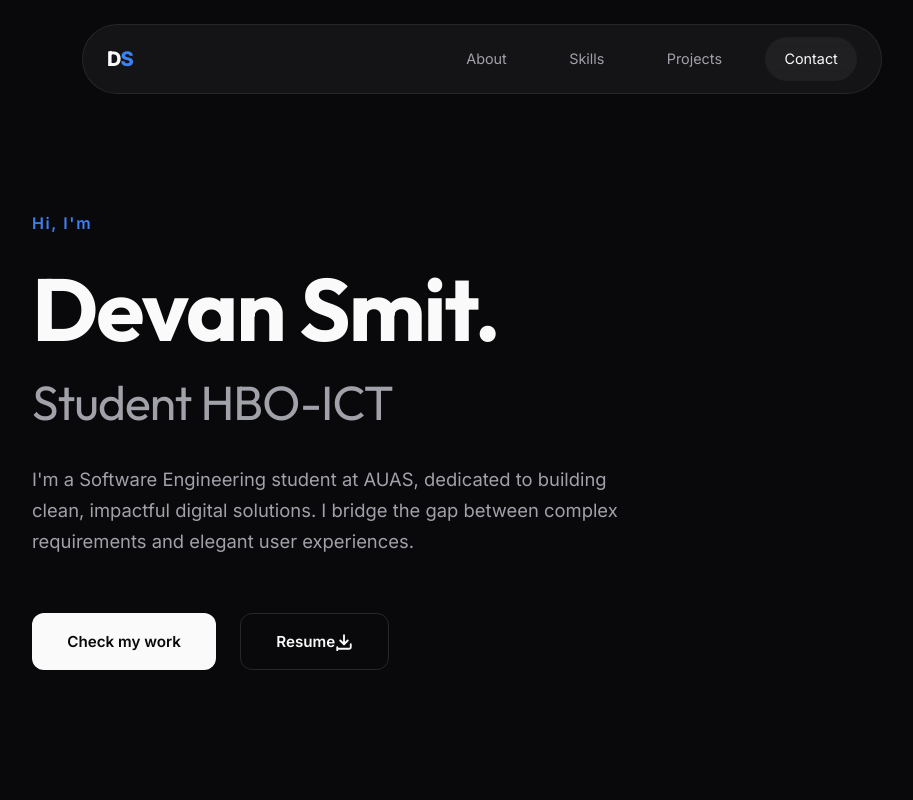
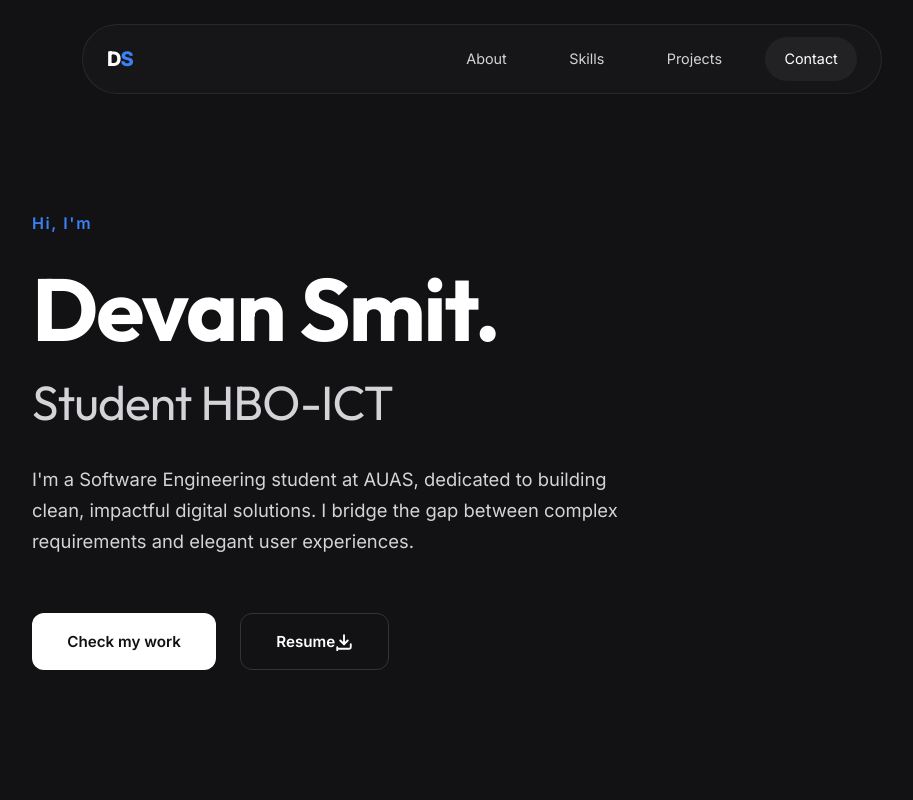
Before and after one commit to Light-not-found/Light-not-found.github.io, a Vue app: page / in a window 1280 px wide. Shown: the top 800 px of the page, without its empty margins (158-1071 px from the left). Built offline with nearby package versions, Linux system fonts and the light colour scheme.

Commit message:
feat: add global CSS variables and ImageModal component for improved styling and interactivity

```diff
--- a/src/assets/main.css
+++ b/src/assets/main.css
@@ -2,21 +2,21 @@
    CSS CUSTOM PROPERTIES (VARIABLES)
    ========================================= */
 :root {
-    /* Color Palette - Premium Zinc Dark Theme */
-    --bg-color: #09090b;
-    /* Zinc 950 */
-    --bg-color-alt: #121217;
-    /* Custom deep zinc */
-    --card-bg: #18181b;
-    /* Zinc 900 */
-    --border-color: #27272a;
-    /* Zinc 800 */
-    --text-primary: #fafafa;
-    /* Zinc 50 */
-    --text-secondary: #a1a1aa;
+    /* Color Palette - Premium Soft Dark Theme */
+    --bg-color: #121214;
+    /* Deep Zinc/Slate mix */
+    --bg-color-alt: #1a1a1e;
+    /* Slightly lighter for sections */
+    --card-bg: #222226;
+    /* Surface color */
+    --border-color: #333338;
+    /* Subtle borders */
+    --text-primary: #ffffff;
+    /* White 100% */
+    --text-secondary: #d4d4d8;
+    /* Zinc 300 - much brighter than before */
+    --text-muted: #a1a1aa;
     /* Zinc 400 */
-    --text-muted: #71717a;
-    /* Zinc 500 */
 
     /* Modern Accents */
     --accent-primary: #3b82f6;
--- a/src/components/ImageModal.vue
+++ b/src/components/ImageModal.vue
@@ -62,8 +62,8 @@ onUnmounted(() => window.removeEventListener('keydown', handleKeydown))
 .image-modal-overlay {
   position: fixed;
   inset: 0;
-  background: rgba(9, 9, 11, 0.95);
-  backdrop-filter: blur(12px);
+  background: rgba(18, 18, 20, 0.97);
+  backdrop-filter: blur(16px);
   z-index: 9999;
   display: flex;
   align-items: center;
```
